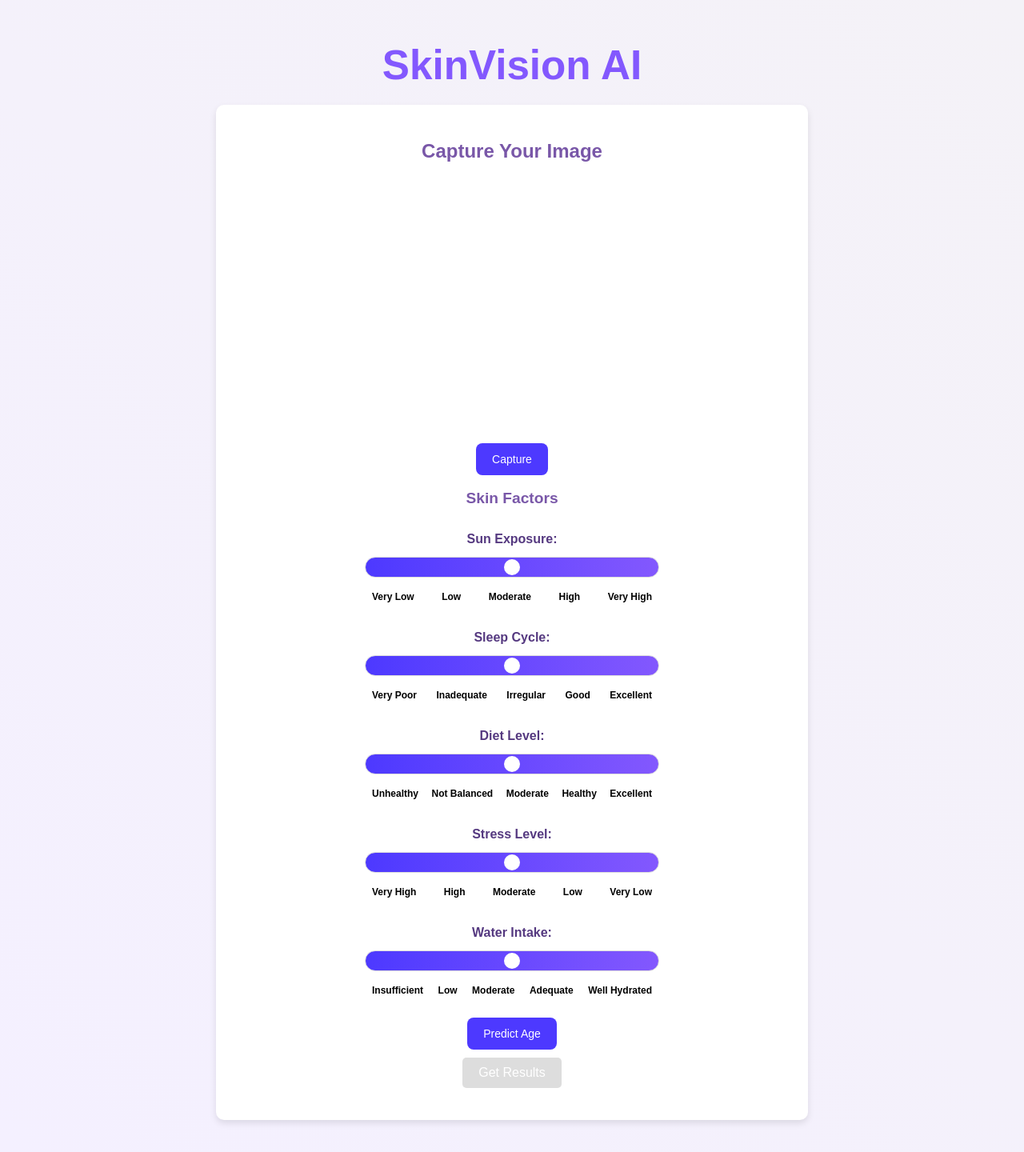
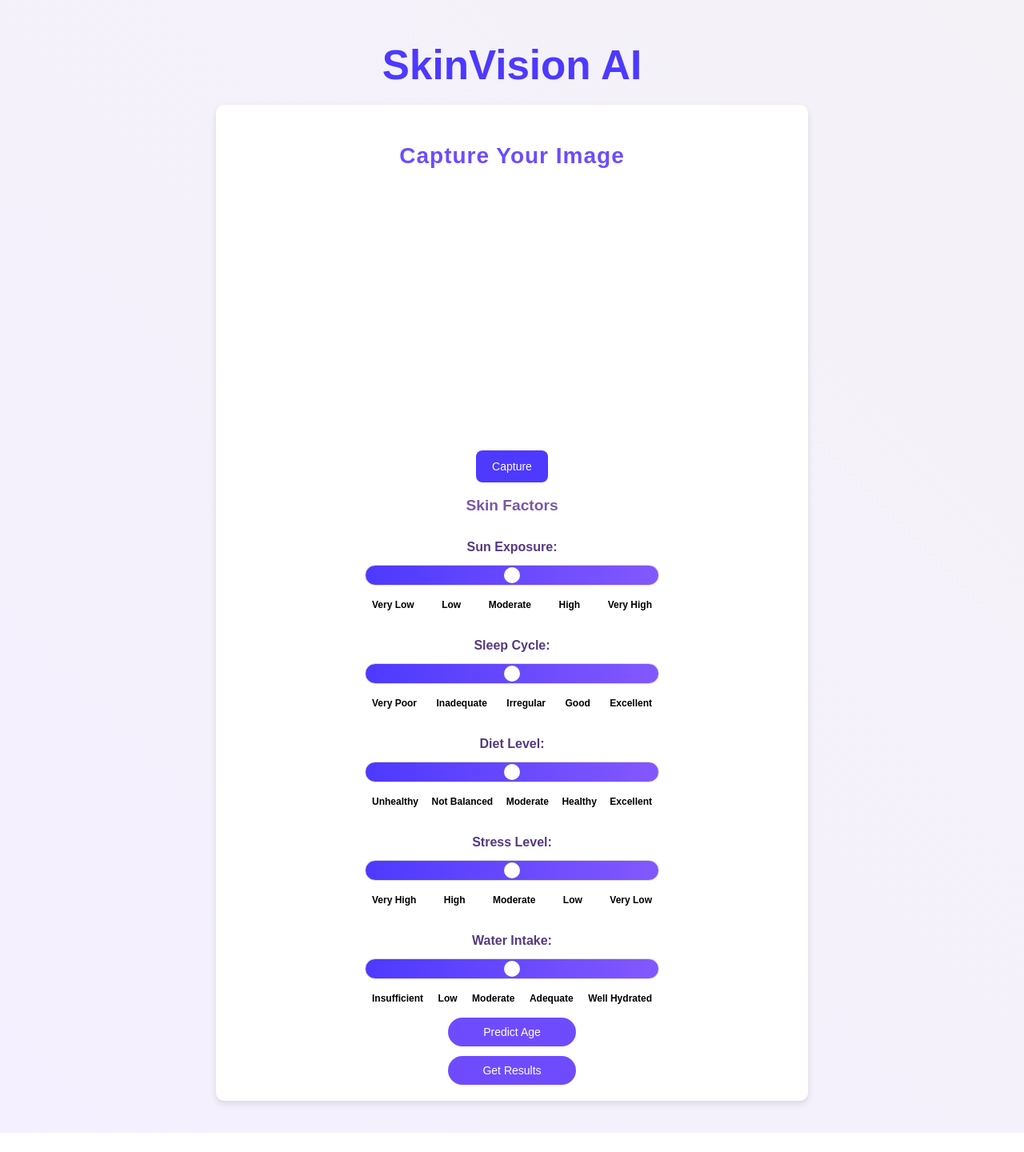
Before and after one commit to Iamsamiksha/skin-analysis, a React (Vite) app in the folder frontend/: page / in a window 1280 px wide. Shown: the whole page at 80% size. After the commit the page ends 1416 px from the top, so only its background shows below. Built offline with nearby package versions, Linux system fonts and the light colour scheme; no server answers.

Commit message:
colour adjust

```diff
--- a/frontend/src/App.css
+++ b/frontend/src/App.css
@@ -14,7 +14,7 @@
 }
 
 .app-title {
-  color: #8358fe; /* Darker lavender for headings */
+  color: #4d39ff; /* Darker lavender for headings */
   margin-bottom: 20px;
 }
 
@@ -25,11 +25,11 @@
   padding: 15px;
   margin-bottom: 20px;
   text-align: center;
-  color: #553980;
+  color: #23007a;
 }
 
 .results-button {
-  background-color: #c3aed6; /* Button color */
+  background-color: #a041f9; /* Button color */
   color: white;
   padding: 10px 20px;
   border: none;
--- a/frontend/src/components/Results.css
+++ b/frontend/src/components/Results.css
@@ -83,7 +83,7 @@
     padding: 12px 18px;
     font-size: 16px;
     font-weight: bold;
-    background: linear-gradient(45deg, #4d39ff, #4A90E2); /* Changed Theme Color */
+    background: linear-gradient(45deg, #2512d5, #934ae2); /* Changed Theme Color */
     color: white;
     border: none;
     border-radius: 8px;
@@ -93,7 +93,7 @@
 }
 
 .download-btn:hover {
-    background: linear-gradient(45deg, #4A90E2, #4d39ff); /* Changed Theme Color */
+    background: linear-gradient(45deg, #934ae2, #2512d5); /* Changed Theme Color */
     transform: scale(1.05);
 }
 
@@ -115,7 +115,7 @@
     }
 }
 .age-card {
-    background-color: #efebfc;
+    background-color: #f3f1fb;
     border-radius: 10px;
     box-shadow: 0 4px 8px rgba(0, 0, 0, 0.1);
     padding: 20px;
--- a/frontend/src/components/Results.jsx
+++ b/frontend/src/components/Results.jsx
@@ -27,11 +27,12 @@ const Results = ({ result, insights, numericInsights, skinScore, showResults, av
 
     return (
         <div ref={resultRef} className="results-card">
-            <div className="age-card">
-                <h3>Prediction Result</h3>
-                <p>Real Age: {result.real_age}</p>
-                <p>Skin Age: {result.skin_age}</p>
-            </div>
+        <div className="age-card">
+    <h3 style={{ color: "#4d39ff", fontWeight: "bold" }}>Prediction Result</h3>
+    <p style={{ color: "#4d39ff", fontWeight: "bold" }}>Real Age: {result.real_age}</p>
+    <p style={{ color: "#4d39ff", fontWeight: "bold" }}>Skin Age: {result.skin_age}</p>
+</div>
+
 
             {showResults && (
                 <>
--- a/frontend/src/components/SkinAgePredictor.css
+++ b/frontend/src/components/SkinAgePredictor.css
@@ -38,7 +38,7 @@
 }
 
 .predictor-container h2 {
-    color: #7957a8;
+    color: #5900d5;
     margin-bottom: 15px;
     text-align: center;
 }
--- a/frontend/src/components/SkinAgePredictor.jsx
+++ b/frontend/src/components/SkinAgePredictor.jsx
@@ -118,7 +118,17 @@ const SkinAgePredictor = () => {
 
     return (
         <div className="predictor-container">
-            <h2>Capture Your Image</h2>
+           <h2 style={{
+    color: "#6e4cfe",
+    fontSize: "28px",
+    fontWeight: "bold",
+    fontFamily: "Arial, sans-serif",
+    textAlign: "center",
+    letterSpacing: "1px"
+}}>
+  Capture Your Image
+</h2>
+
             <div id="video-container">
                 <video ref={videoRef} width="400" height="300" autoPlay></video>
             </div>
@@ -161,18 +171,48 @@ const SkinAgePredictor = () => {
         </div>
     </div>
 ))}
+<button
+  onClick={handlePrediction}
+  style={{
+    backgroundColor: "#6e4cfe",
+    color: "white",
+    padding: "10px 16px",
+    border: "none",
+    borderRadius: "20px",
+    cursor: "pointer",
+    width: "160px",
+    fontSize: "14px",
+    display: "block",
+    marginBottom: "12px"
+  }}
+>
+  Predict Age
+</button>
 
-
-            <button onClick={handlePrediction} className="predict-button">Predict Age</button>
 {showPredicted && (
   <div className="predicted-age-card">
     <h3>{predictedAge}</h3>
   </div>
 )}
 
-            <button onClick={() => setShowResults(true)} disabled={!skinScore || !showPredicted} className="results-button">
+<button
+  onClick={() => setShowResults(true)}
+  disabled={!skinScore || !showPredicted}
+  style={{
+    backgroundColor: "#6e4cfe",
+    color: "white",
+    padding: "10px 16px",
+    border: "none",
+    borderRadius: "20px",
+    cursor: "pointer",
+    width: "160px",
+    fontSize: "14px",
+    display: "block"
+  }}
+>
   Get Results
 </button>
+
 
             {showResults && (
                 <Results
```
Also changed, not shown: frontend/src/skinvision.png (added), 1 other file (tests, documents, lock files or other folders). Lines whose indentation alone changed are shown as unchanged.
